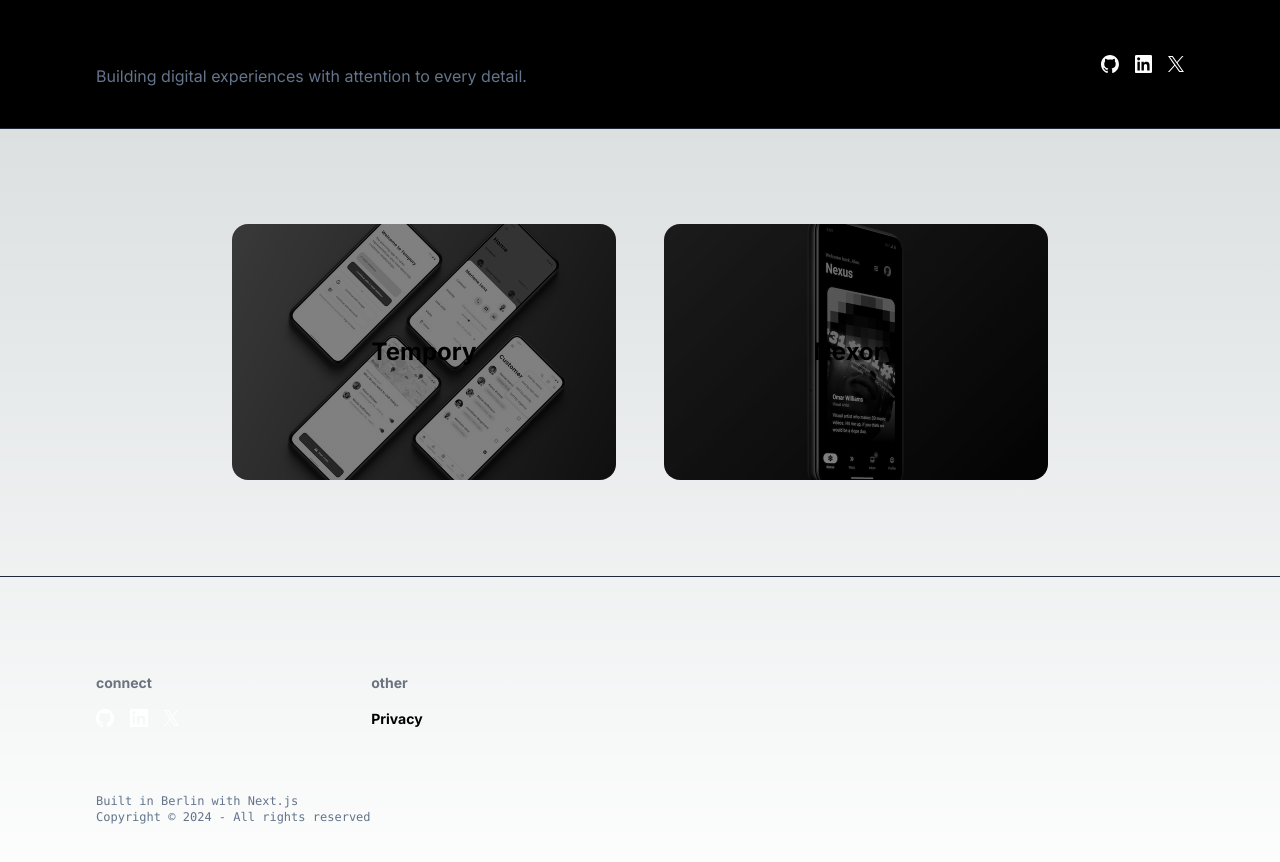
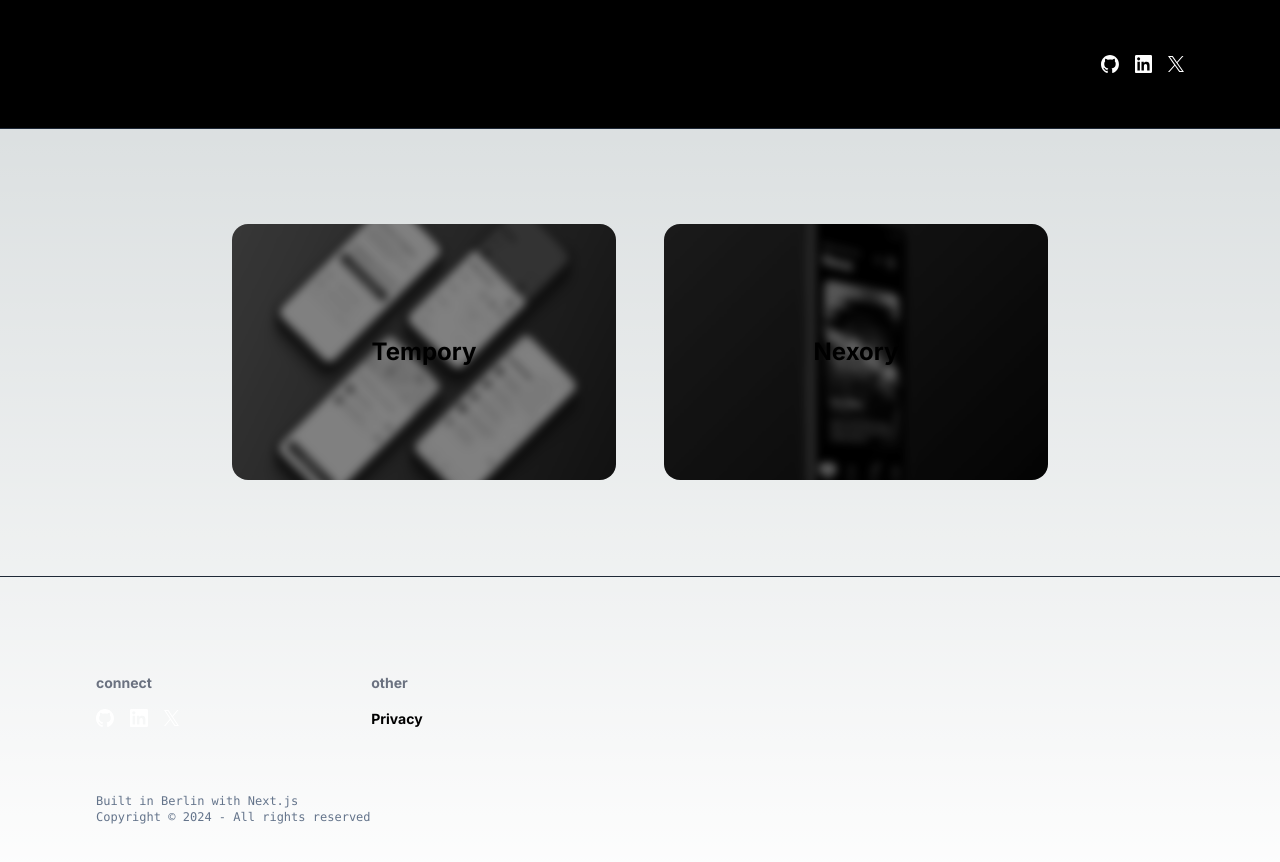
Before and after one commit to itsandreramon/website, a Next.js app: page /projects in a window 1280 px wide. Shown: the top 862 px of the page. Built offline with nearby package versions, Linux system fonts and the light colour scheme.

Commit message:
update cards

```diff
--- a/app/components/Button.js
+++ b/app/components/Button.js
@@ -3,9 +3,9 @@ import Link from "next/link";
 export default function Button(props) {
   return (
     <Link href={props.to}>
-      <button className="border-slate-800 p-4 border-2 rounded-lg hover:border-white transition ease-in-out">
-        <div className="flex flex-row items-center">
-          <p className="pr-2">{props.title}</p>
+      <button className="hover:border-white border-slate-800 p-4 border-2 rounded-lg transition ease-in-out">
+        <div className="flex flex-row items-center gap-2">
+          <p>{props.title}</p>
           {props.icon}
         </div>
       </button>
--- a/app/components/Navigation.js
+++ b/app/components/Navigation.js
@@ -16,12 +16,7 @@ export default function Navigation() {
         <div className="flex flex-row items-center px-8 lg:h-32 lg:px-24">
           <div className="grow">
             <Link href="/">
-              <div className="flex flex-col">
                 <p className="font-bold">André Thiele</p>
-                <p className="text-slate-500">
-                  Building digital experiences with attention to every detail.
-                </p>
-              </div>
             </Link>
           </div>
           <div className="flex flex-row justify-end space-x-12">
--- a/app/components/ProjectPreview.js
+++ b/app/components/ProjectPreview.js
@@ -18,11 +18,11 @@ export default function ProjectPreview(props) {
           <Image
             src={props.src}
             alt=""
-            quality={50}
-            className={`${isHovered ? "scale-105 grayscale-0" : "grayscale"} h-64 w-full relative object-cover transition brightness-50`}
+            quality={100}
+            className={`${isHovered ? "scale-125 grayscale-0 blur-none" : "scale-110 grayscale blur-sm"} h-64 w-full relative object-cover transition brightness-50 duration-500`}
           />
         </div>
-        <p className="-mb-8 text-2xl w-full text-center font-bold absolute inset-y-2/4 -translate-y-2/4">
+        <p className="-mb-8 text-2xl w-full text-center font-bold absolute inset-y-2/4 -translate-y-2/4 duration-500">
           {props.title}
         </p>
       </div>
```
